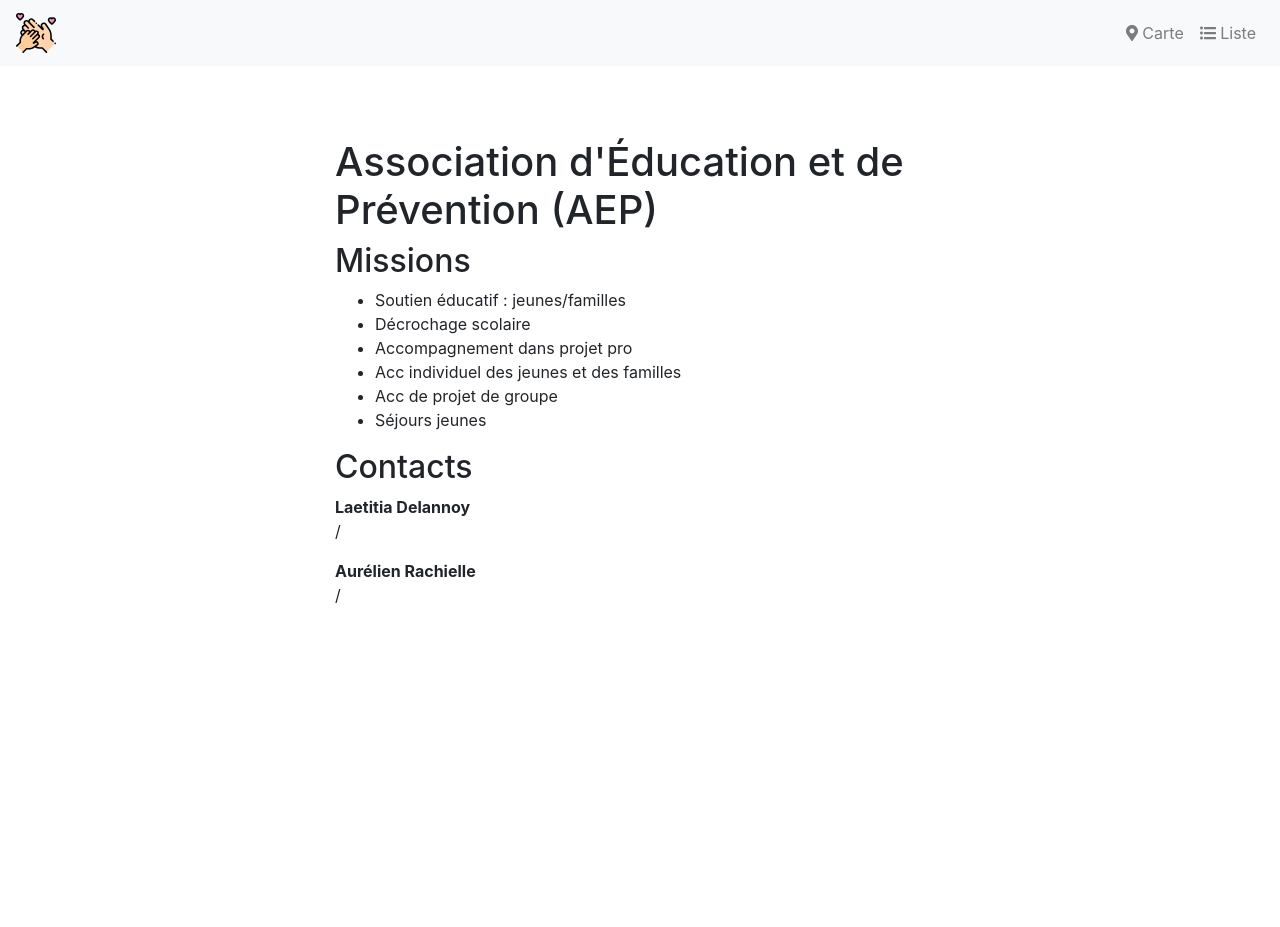
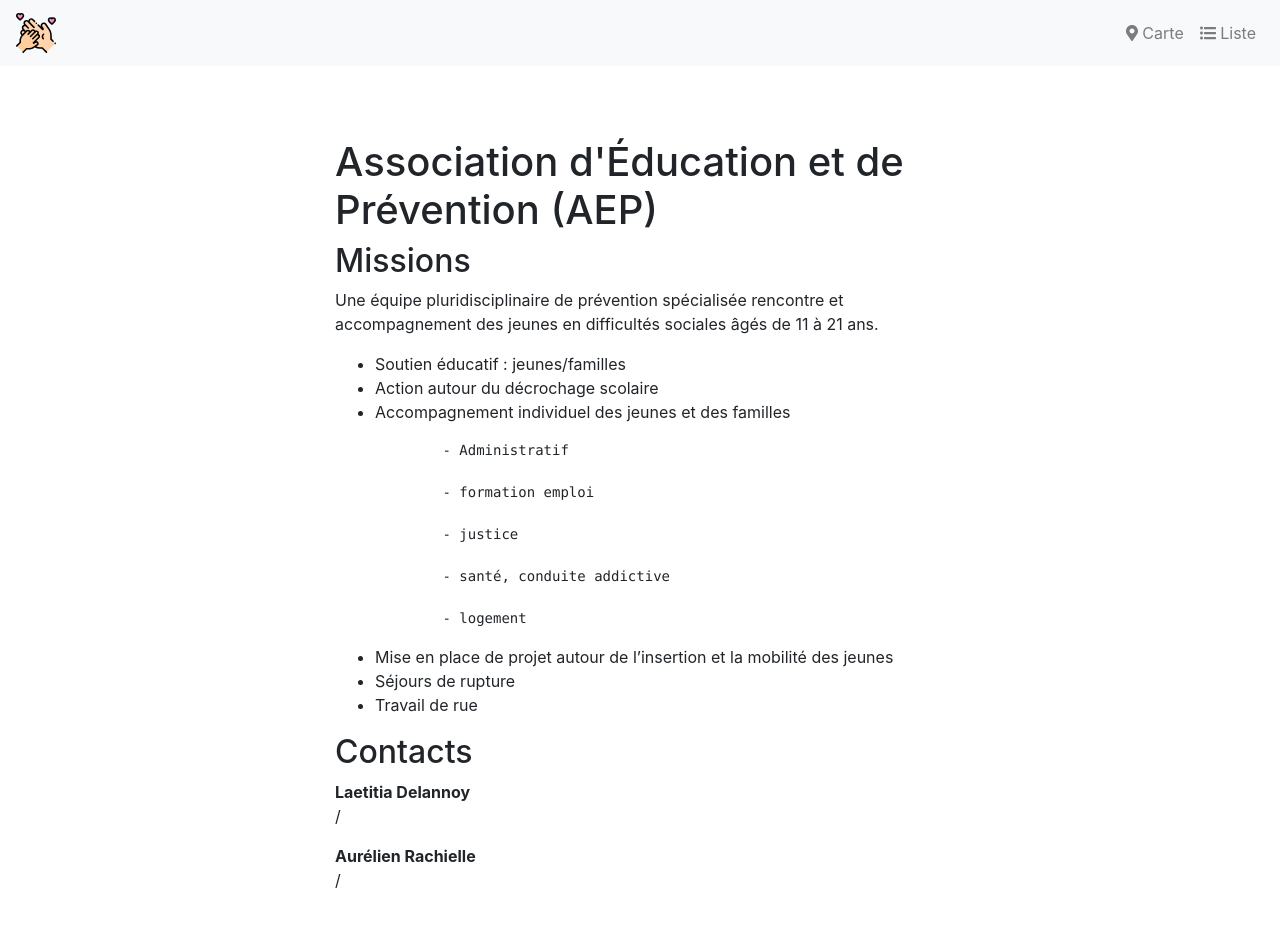
Before and after one commit to commissionparentalite/commissionparentalite.github.io, a Jekyll site: the page built from _membres/actions-educatives-prevention-aep.md, in a window 1280 px wide and 940 px high. Shown: the top 927 px of the window. Built offline with Jekyll 4.4.1, drawn with Linux system fonts in a browser that asks for light colours; nearby versions of some CDN libraries.

Commit message:
Update from Forestry.io - Updated actions-educatives-prevention-aep.md

```diff
--- a/_membres/actions-educatives-prevention-aep.md
+++ b/_membres/actions-educatives-prevention-aep.md
@@ -23,9 +23,22 @@ contacts:
 ---
 ## Missions
 
+Une équipe pluridisciplinaire de prévention spécialisée rencontre et accompagnement des jeunes en difficultés sociales âgés de 11 à 21 ans.
+
 * Soutien éducatif : jeunes/familles
-* Décrochage scolaire
-* Accompagnement dans projet pro
-* Acc individuel des jeunes et des familles
-* Acc de projet de groupe
-* Séjours jeunes
+* Action autour du décrochage scolaire
+* Accompagnement individuel des jeunes et des familles
+
+              - Administratif
+
+              - formation emploi
+
+              - justice
+
+              - santé, conduite addictive
+
+              - logement
+
+* Mise en place de projet autour de l'insertion et la mobilité des jeunes
+* Séjours de rupture
+* Travail de rue
```
